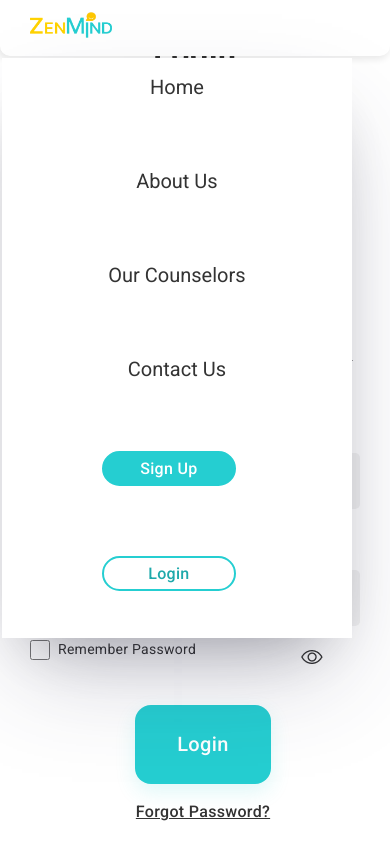
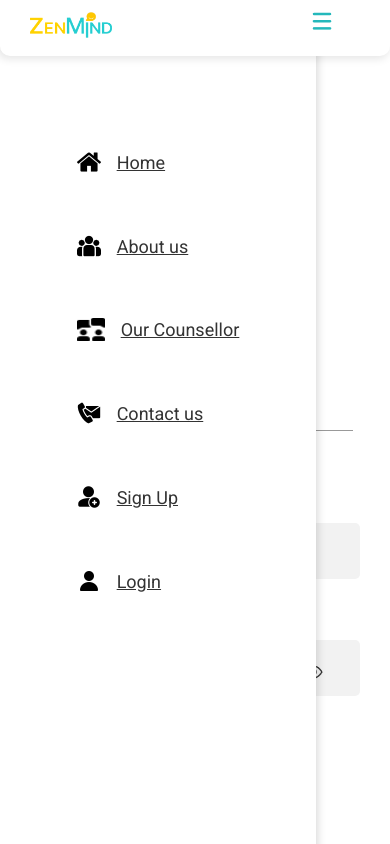
Before and after one commit to Zenmind01/Prototype-2, a React (Create React App) app in the folder frontend/: page / in a window 390 px wide. Both pictures are taken after a click on the picture 321 px from the left and 20 px from the top of the page. Shown: the top 844 px of the page. Built offline with nearby package versions, Linux system fonts and the light colour scheme.

Commit message:
changes mades

```diff
--- a/frontend/src/components/Main/Navbar/index.css
+++ b/frontend/src/components/Main/Navbar/index.css
@@ -272,6 +272,11 @@
     top: 0;
     left: 0;
   }
+
+  .admin-options {
+    margin-top: 130px;
+    gap: 20px;
+  }
 }
 
 @media screen and (min-width: 769px) and (max-width: 1100px) {
--- a/frontend/src/components/Main/Navbar/index.js
+++ b/frontend/src/components/Main/Navbar/index.js
@@ -8,6 +8,19 @@ import Home from "../Home/index";
 import Signup from "../Registration/SignUp/SignUp";
 import Login from "../Registration/Login/Login";
 import Fade from "react-reveal/Fade";
+import Navbar2 from "../Navbar2/navbar";
+import Bounce from "react-reveal/Bounce";
+import PerInfo from "../Images/online-business.png";
+import DashIcon from "../Images/home.png";
+import CommunityIcon from "../Images/add-user.png";
+import ProfileIcon from "../Images/group.png";
+import SessionIcon from "../Images/contact-us.png";
+import ChatbotIcon from "../Images/chat-icon.png";
+import Notification from "../Images/user.png";
+import Signout from "../Images/sign-out.png";
+import Hamburger from "../Images/hamburger.png";
+import Profile from "../Images/user-profile.png";
+import DashboardIcon from "../Images/dashnboard-icon.png";
 
 function Navbar() {
   const [showMediaIcons, setShowMediaIcons] = useState(false);
@@ -36,6 +49,26 @@ function Navbar() {
   };
   const counsellor = () => {
     navigate("/counsellors");
+  };
+
+  const openLink = () => {
+    // Replace 'your-link-here' with the desired URL
+    window.open(
+      "https://app-chatbot-fxvebwyjixxoh26r8q7s33.streamlit.app/",
+      "_blank"
+    );
+  };
+
+  const [isPopupVisible, setPopupVisible] = useState(false);
+
+  // Function to open the popup
+  const openPopup = () => {
+    setPopupVisible(true);
+  };
+
+  // Function to close the popup
+  const closePopup = () => {
+    setPopupVisible(false);
   };
   return (
     <>
@@ -74,14 +107,51 @@ function Navbar() {
             </div>
           </div>
           <div className="hamburger-menu">
-            <a href="#" onClick={() => setShowMediaIcons(!showMediaIcons)}>
+            <a href="#">
               {/* <GiHamburgerMenu />  */}
-              <img src={Hambur}></img>
+              <img onClick={openPopup} src={Hambur}></img>
             </a>
           </div>
           {/* </Fade> */}
         </div>
       </div>
+      {isPopupVisible && (
+        <Bounce left>
+          <div
+            onClose={closePopup}
+            className="dashboard2-left dashboard2-left-mb dashboard2-left-slide"
+          >
+            <div className="admin-options">
+              <a href="/home" className="admin-list">
+                <img src={DashIcon} alt="Profile" />
+                <div>Home</div>
+              </a>
+              <a href="/about" className="admin-list">
+                <img src={ProfileIcon} alt="Profile" />
+                <div>About us</div>
+              </a>
+              <a href="/counsellors" className="admin-list">
+                <img className="comm-sub-img2-up" src={PerInfo}></img>
+                <div>Our Counsellor</div>
+              </a>
+
+              <a href="/contactus" className="admin-list">
+                <img src={SessionIcon} alt="Session" />
+                <div>Contact us</div>
+              </a>
+
+              <a href="/signup" className="admin-list">
+                <img src={CommunityIcon} alt="Community" />
+                <div>Sign Up</div>
+              </a>
+              <a href="/login" className="admin-list">
+                <img src={Notification}></img>
+                <div>Login</div>
+              </a>
+            </div>
+          </div>
+        </Bounce>
+      )}
     </>
   );
 }
--- a/frontend/src/components/Main/Registration/Login/Login.css
+++ b/frontend/src/components/Main/Registration/Login/Login.css
@@ -312,7 +312,7 @@
     width: 24px;
     height: 24px;
     flex-shrink: 0;
-    top: 645px;
+    top: 590px;
     left: 300px;
     cursor: pointer;
   }
--- a/frontend/src/components/Main/Registration/Login/Login.js
+++ b/frontend/src/components/Main/Registration/Login/Login.js
@@ -131,7 +131,7 @@ const Login = () => {
                 ></input>
                 {/* Dynamically change the eye icon based on the show state */}
                 <img
-                  className="eye-image eye-image-1"
+                  className="eye-image eye-image-1 eye-login"
                   onClick={handleShow}
                   src={show ? close : open}
                   alt="Show/Hide Password"
--- a/frontend/src/components/Main/Registration/SignUp/SignUp.css
+++ b/frontend/src/components/Main/Registration/SignUp/SignUp.css
@@ -330,6 +330,11 @@ input {
     left: 5px;
   }
 
+  .signup {
+    position: relative;
+    top: 70px;
+  }
+
   .form-control {
     width: 320px;
     height: 56px;
```
